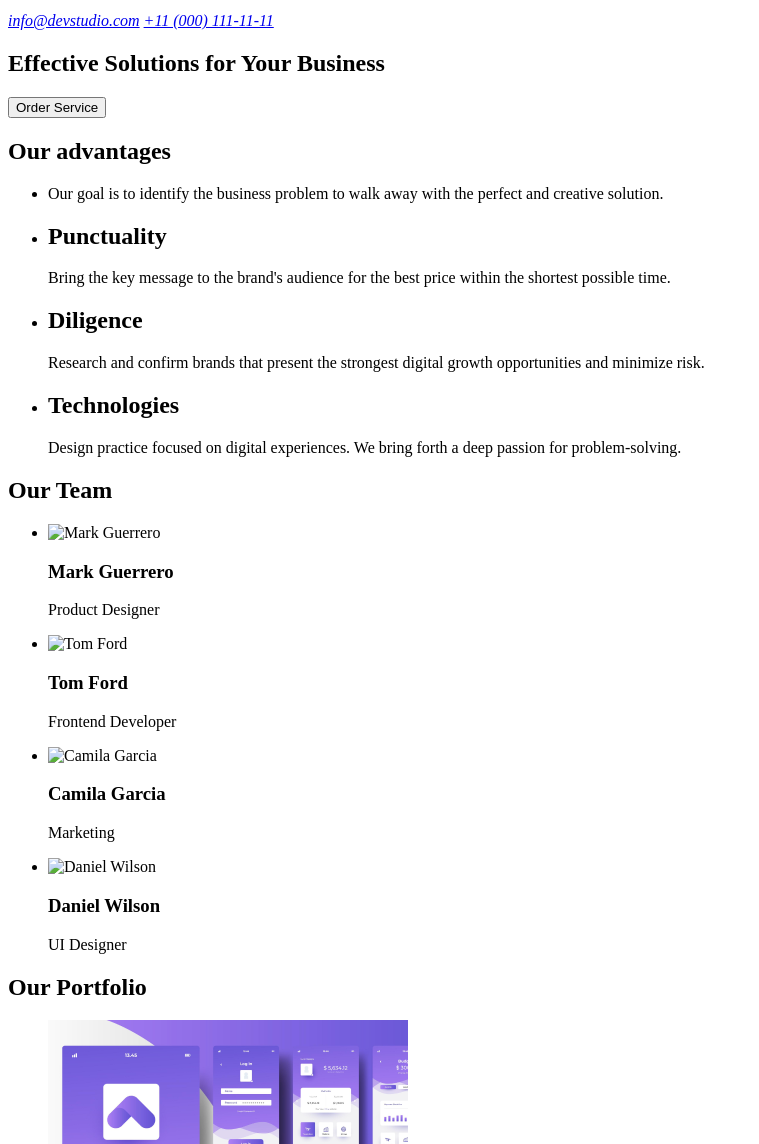
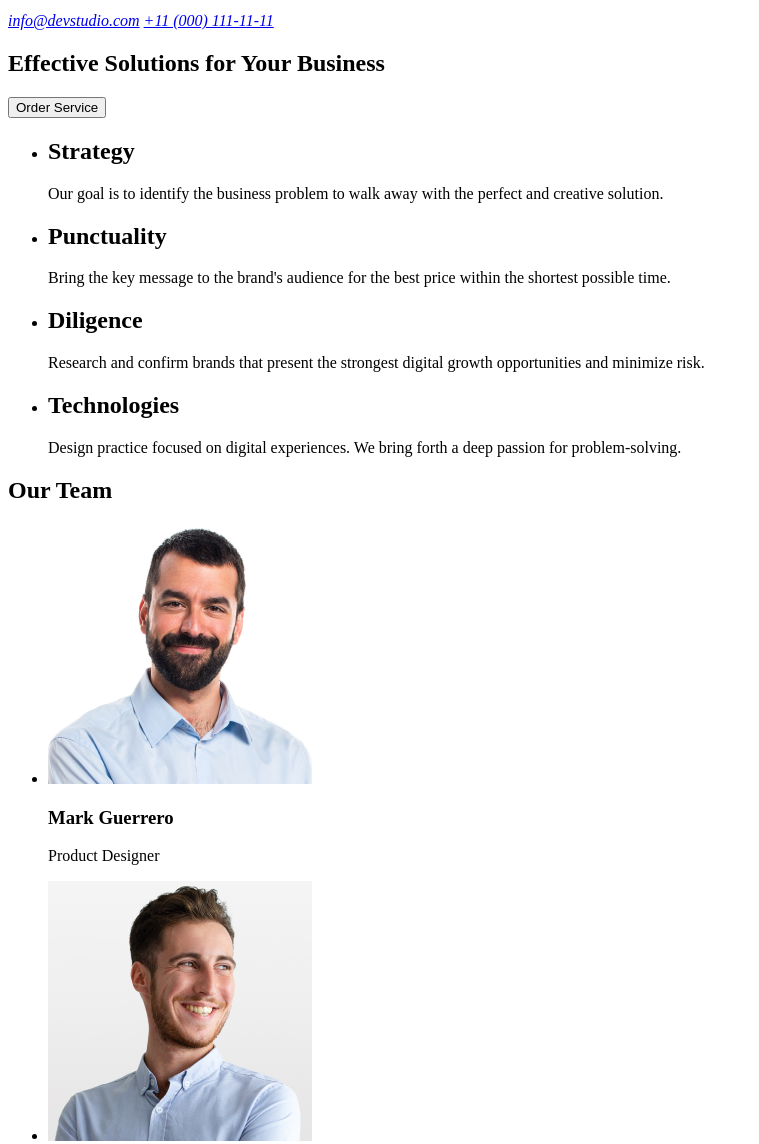
Before and after one commit to MiriWhitie/goit-portfolio, a plain HTML site: page index.html in a window 1280 px wide. Shown: the part 100-1244 px from the top of the page, without its empty margins (0-759 px from the left). Drawn offline with Linux system fonts and the light colour scheme; files whose address does not match are found by name.

Commit message:
portfolio

```diff
--- a/index.html
+++ b/index.html
@@ -28,10 +28,10 @@
       </section>
       <!-- Our advantages -->
       <section>
-        <h2>Our advantages</h2>
+        <h2 hidden>Our advantages</h2>
         <ul>
           <li>
-            <h2 hidden>Strategy</h2>
+            <h2>Strategy</h2>
             <p>
               Our goal is to identify the business problem to walk away with the
               perfect and creative solution.
@@ -68,25 +68,37 @@
         <h2>Our Team</h2>
         <ul>
           <li>
-            <img src="./img/img.mark.png" alt="Mark Guerrero" width="264" />
+            <img
+              src="./img/team/img.mark.png"
+              alt="Mark Guerrero"
+              width="264"
+            />
             <h3>Mark Guerrero</h3>
             <p>Product Designer</p>
           </li>
 
           <li>
-            <img src="./img/img.tom.png" alt="Tom Ford" width="264" />
+            <img src="./img/team/img.tom.png" alt="Tom Ford" width="264" />
             <h3>Tom Ford</h3>
             <p>Frontend Developer</p>
           </li>
 
           <li>
-            <img src="./img/img.camila.png" alt="Camila Garcia" width="264" />
+            <img
+              src="./img/team/img.camila.png"
+              alt="Camila Garcia"
+              width="264"
+            />
             <h3>Camila Garcia</h3>
             <p>Marketing</p>
           </li>
 
           <li>
-            <img src="./img/img.daniel.png" alt="Daniel Wilson" width="264" />
+            <img
+              src="./img/team/img.daniel.png"
+              alt="Daniel Wilson"
+              width="264"
+            />
             <h3>Daniel Wilson</h3>
             <p>UI Designer</p>
           </li>
```
